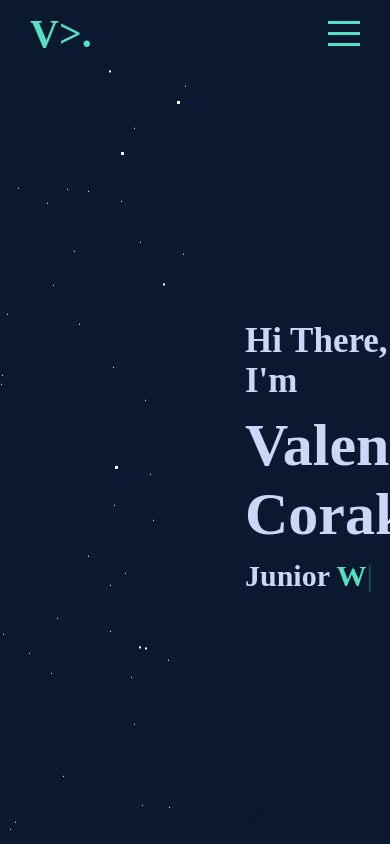
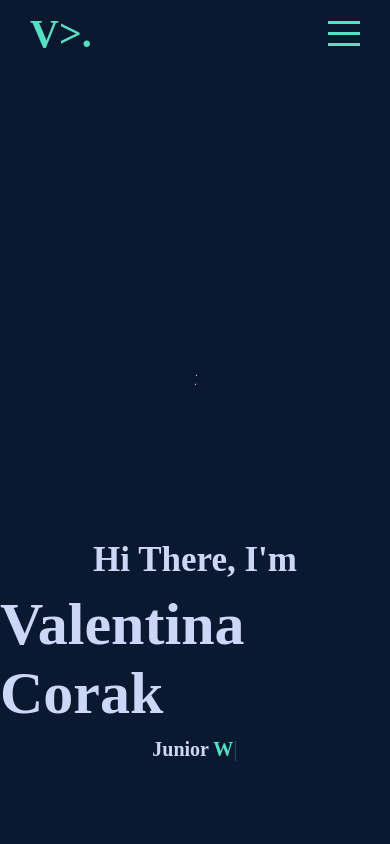
Before and after one commit to VCorak/react-portfolio, a React (Create React App) app: page / in a window 390 px wide. Built offline with nearby package versions, Linux system fonts and the light colour scheme.

Commit message:
Responsivness

```diff
--- a/src/components/intro/Intro.scss
+++ b/src/components/intro/Intro.scss
@@ -4,6 +4,11 @@
 .intro {
   background-color: $mainColor;
   display: flex;
+
+  @include mobile {
+    flex-direction: column;
+    align-items: center;
+  }
 
  .leftIntro {
    flex: 0.5;
@@ -585,6 +590,11 @@
         justify-content: center;
         color: #CCD6F6;
 
+        @include mobile{
+          padding-left: 0;
+          align-items: center;
+        }
+
         h1 {
           font-size: 60px;
           margin: 10px 0;
@@ -596,6 +606,10 @@
 
         h3 {
           font-size: 30px;
+
+          @include mobile{
+            font-size: 20px;
+          }
 
           span {
             font-size: inherit;
--- a/src/components/projectList/ProjectList.scss
+++ b/src/components/projectList/ProjectList.scss
@@ -1,3 +1,5 @@
+@import "../../Global";
+
 .projectList {
   font-size: 20px;
   margin-right: 50px;
@@ -7,6 +9,10 @@
   overflow: hidden;
   color: #CCD6F6;
 
+  @include mobile {
+    margin-right: 20px;
+  }
+
   &.active {
     background-color: #57DFC3;
     color: #112240;
--- a/src/components/projects/Projects.scss
+++ b/src/components/projects/Projects.scss
@@ -12,6 +12,10 @@
     overflow: hidden;
     margin: 15px;
     padding: 15px;
+
+    @include mobile{
+      font-size: 20px;
+    }
   }
 
   ul {
@@ -19,6 +23,12 @@
     padding: 0;
     list-style: none;
     display: flex; // make them horizontal
+
+    @include mobile{
+      margin: 10px 0;
+      flex-wrap: wrap;
+      justify-content: center;
+    }
 
   }
 
@@ -29,6 +39,10 @@
     justify-content: center;
     overflow: hidden;
     flex-wrap: wrap;
+
+    @include mobile{
+      width: 100%;
+    }
 
     .project-items {
       width: 300px;
@@ -43,6 +57,11 @@
       position: relative;
       transition: all 0.5s ease;
       cursor: pointer;
+
+      @include mobile{
+        width: 130px;
+        height: 100px;
+      }
 
       h3 {
         position: absolute;
```
